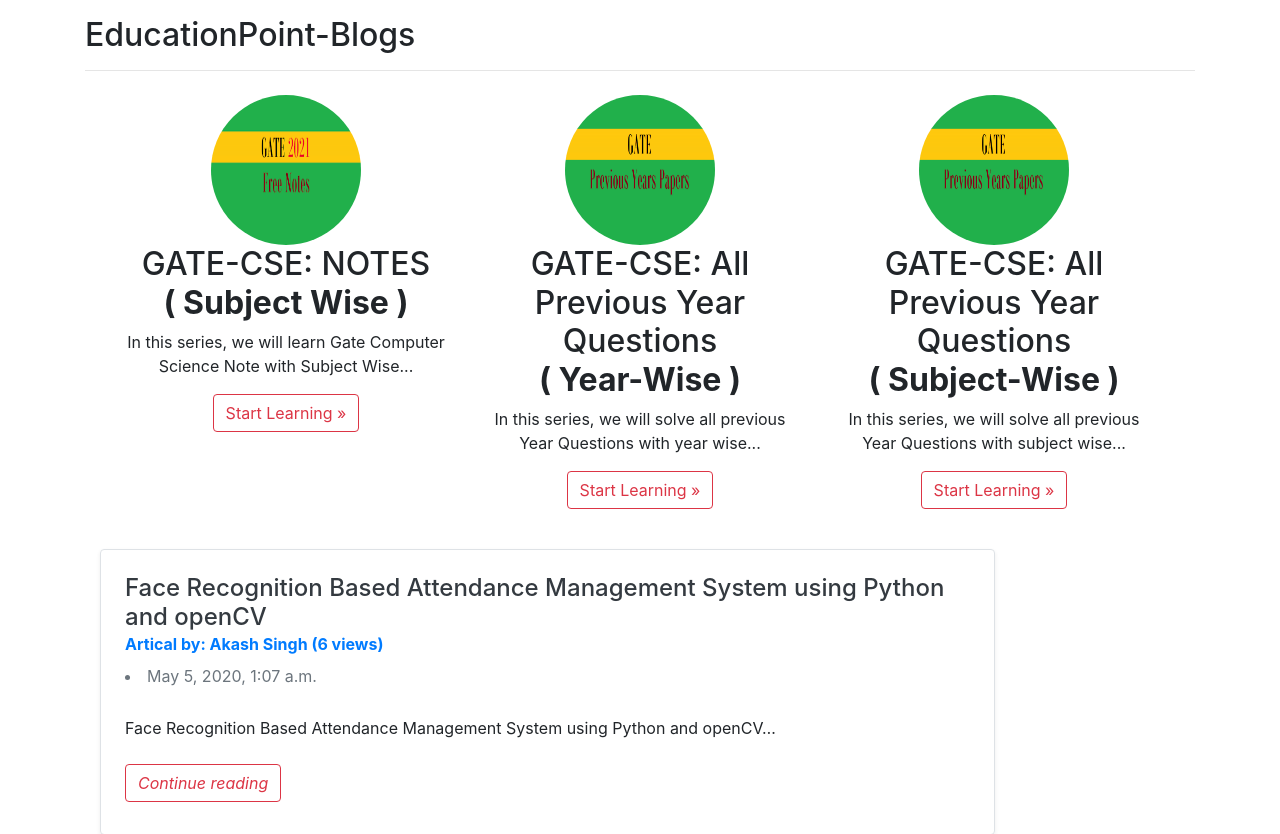
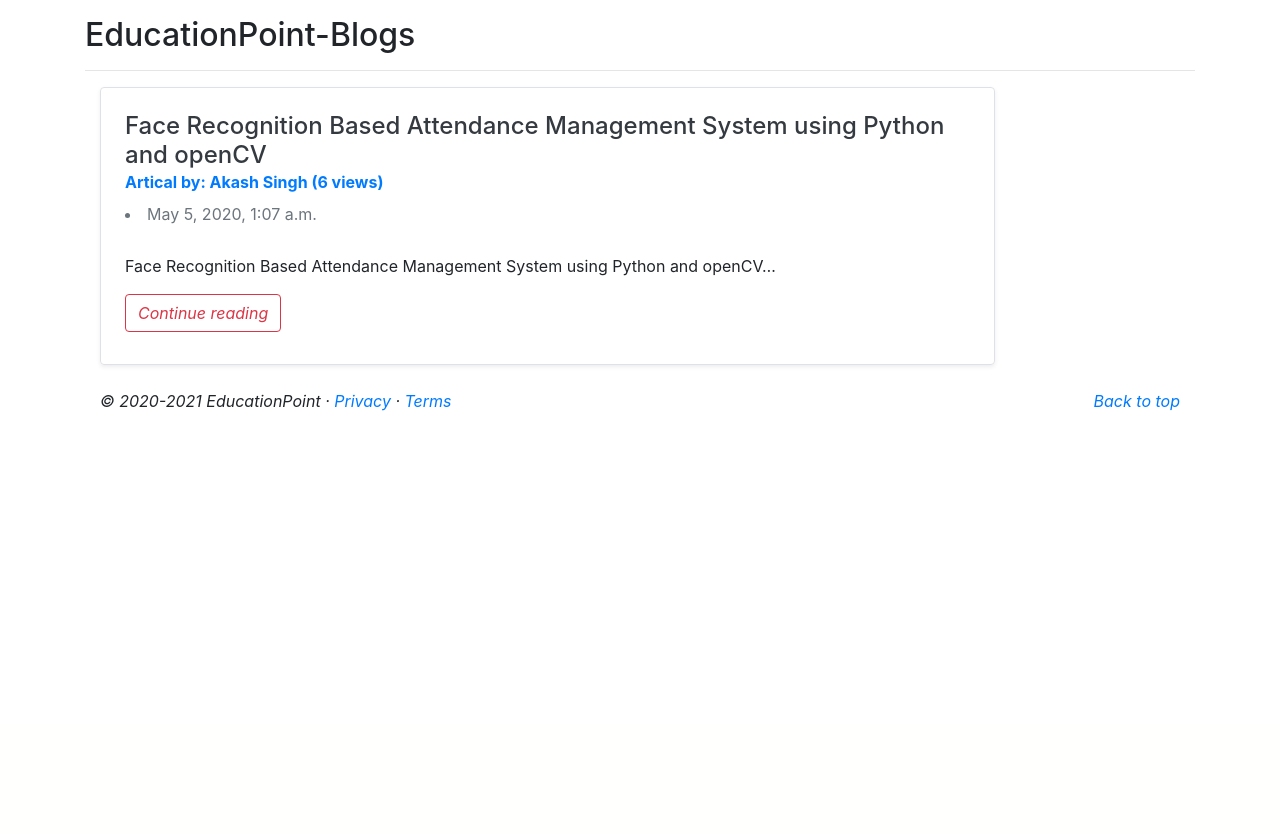
Before and after one commit to AkashSingh3031/EducationPoint, a Django app: page /blog/ in a window 1280 px wide. Shown: the part 76-910 px from the top of the page. After the commit the page ends 487 px from the top, so only its background shows below. Run offline with Django 3.2, Linux system fonts and the light colour scheme; data comes from the database, SQL or seed files in the repository; both versions use the stored data as it was after the commit; some libraries are stand-ins or nearby versions.

Commit message:
Refresh...

```diff
--- a/blog/urls.py
+++ b/blog/urls.py
@@ -8,8 +8,8 @@ urlpatterns = [
     path('', views.blogHome, name='blogHome'),
     path('<str:slug>', views.blogPost, name='blogPost'),
 
-    path('gate/gateNote.html', views.gateNote, name='gateNote'),
-    path('gate/yearPaper.html', views.yearPaper, name='yearPaper'),
-    path('gate/year/Y_2020.html', views.Y_2020, name='Y_2020'),
-    path('gate/subPaper.html', views.subPaper, name='subPaper'),
+    # path('gate/gateNote.html', views.gateNote, name='gateNote'),
+    # path('gate/yearPaper.html', views.yearPaper, name='yearPaper'),
+    # path('gate/year/Y_2020.html', views.Y_2020, name='Y_2020'),
+    # path('gate/subPaper.html', views.subPaper, name='subPaper'),
 ]
--- a/blog/views.py
+++ b/blog/views.py
@@ -46,30 +46,30 @@ def postComment(request):
 
 
 
-# GATE_NOTES
-def gateNote(request):
-    allPosts = Post.objects.all()
-    # print(post)
-    context = {'allPosts':allPosts}
-    return render(request, 'blog/gate/gateNote.html', context)
+# # GATE_NOTES
+# def gateNote(request):
+#     allPosts = Post.objects.all()
+#     # print(post)
+#     context = {'allPosts':allPosts}
+#     return render(request, 'blog/gate/gateNote.html', context)
 
-# YEAR-WISE PAPERS
-def yearPaper(request):
-    allPosts = Post.objects.all()
-    # print(post)
-    context = {'allPosts':allPosts}
-    return render(request, 'blog/gate/yearPaper.html', context)
+# # YEAR-WISE PAPERS
+# def yearPaper(request):
+#     allPosts = Post.objects.all()
+#     # print(post)
+#     context = {'allPosts':allPosts}
+#     return render(request, 'blog/gate/yearPaper.html', context)
 
-def Y_2020(request):
-    allPosts = Post.objects.all()
-    # print(post)
-    context = {'allPosts':allPosts}
-    return render(request, 'blog/gate/year/Y_2020.html', context)
+# def Y_2020(request):
+#     allPosts = Post.objects.all()
+#     # print(post)
+#     context = {'allPosts':allPosts}
+#     return render(request, 'blog/gate/year/Y_2020.html', context)
 
 
-# SUBJECT_WISE PAPERS
-def subPaper(request):
-    allPosts = Post.objects.all()
-    # print(post)
-    context = {'allPosts':allPosts}
-    return render(request, 'blog/gate/subPaper.html', context)
+# # SUBJECT_WISE PAPERS
+# def subPaper(request):
+#     allPosts = Post.objects.all()
+#     # print(post)
+#     context = {'allPosts':allPosts}
+#     return render(request, 'blog/gate/subPaper.html', context)
--- a/templates/blog/blogHome.html
+++ b/templates/blog/blogHome.html
@@ -5,7 +5,7 @@
 {% block js %}
 <script>
     let previews = document.getElementsByClassName('preview');
-Array.from(previews).forEach((element) =>{
+    Array.from(previews).forEach((element) => {
         element.innerHTML = element.innerText;
     })
 </script>
@@ -17,7 +17,7 @@ Array.from(previews).forEach((element) =>{
     <h2>EducationPoint-Blogs</h2>
     <hr>
 
-
+    {% comment %}
     <div class="row my-4 mx-4">
         <div class="col-md-6 col-lg-4 text-center">
             <img class="rounded-circle" src="/static/common/img/gateNote.png" width="150" height="150">
@@ -62,7 +62,7 @@ Array.from(previews).forEach((element) =>{
     </div>
 
 
-    {% comment %} <div class="col-md-6 col-lg-4 text-center">
+    <div class="col-md-6 col-lg-4 text-center">
             <img class="rounded-circle" src="/static/common/img/gate.png" width="150" height="150">
             <h2>Coding Articals</h2>
             <p>
@@ -70,7 +70,7 @@ Array.from(previews).forEach((element) =>{
             </p>
             <p>
 
-            <a href="/blog/{{post.slug}}" role="button" class="btn btn-outline-danger">Continue Reading</a>
+                <a href="/blog/python/{{post.slug}}" role="button" class="btn btn-outline-danger">Continue Reading</a>
 
             </p>
     </div>
@@ -175,14 +175,18 @@ Array.from(previews).forEach((element) =>{
     {% comment %} <div class="row my-4 mx-4"> {% endcomment %}
         <div class="row-mb-2">
             <div class="col-md-10">
-                <div class="row no-gutters border rounded overflow-hidden flex-md-row mb-4 shadow-sm h-md-250 position-relative">
+                <div
+                    class="row no-gutters border rounded overflow-hidden flex-md-row mb-4 shadow-sm h-md-250 position-relative">
                     <div class="col p-4 d-flex flex-column position-static">
                         <h4 class="mb-0"><a class="text-dark" href="/blog/{{post.slug}}">{{post.title}}</a></h4>
-                        <strong class="d-inline-block mb-2 text-primary">Artical by: {{post.author}} ({{post.views}} views)</strong>
+                        <strong class="d-inline-block mb-2 text-primary">Artical by: {{post.author}} ({{post.views}}
+                            views)</strong>
                         <div class="mb-1 text-muted">
                             <li>{{post.timeStamp}}</li>
                         </div><br>
-                        <p class="card-text mb-auto"><div class="preview">{{post.content|safe|truncatechars:141}}</div></p>
+                        <p class="card-text mb-auto">
+                        <div class="preview">{{post.content|safe|truncatechars:141}}</div>
+                        </p>
                         <div class="my-2">
                             <a href="/blog/{{post.slug}}" role="button" class="btn btn-outline-danger">Continue
                                 reading</a>
```
Also changed, not shown: db.sqlite3. Lines whose indentation alone changed are shown as unchanged.
